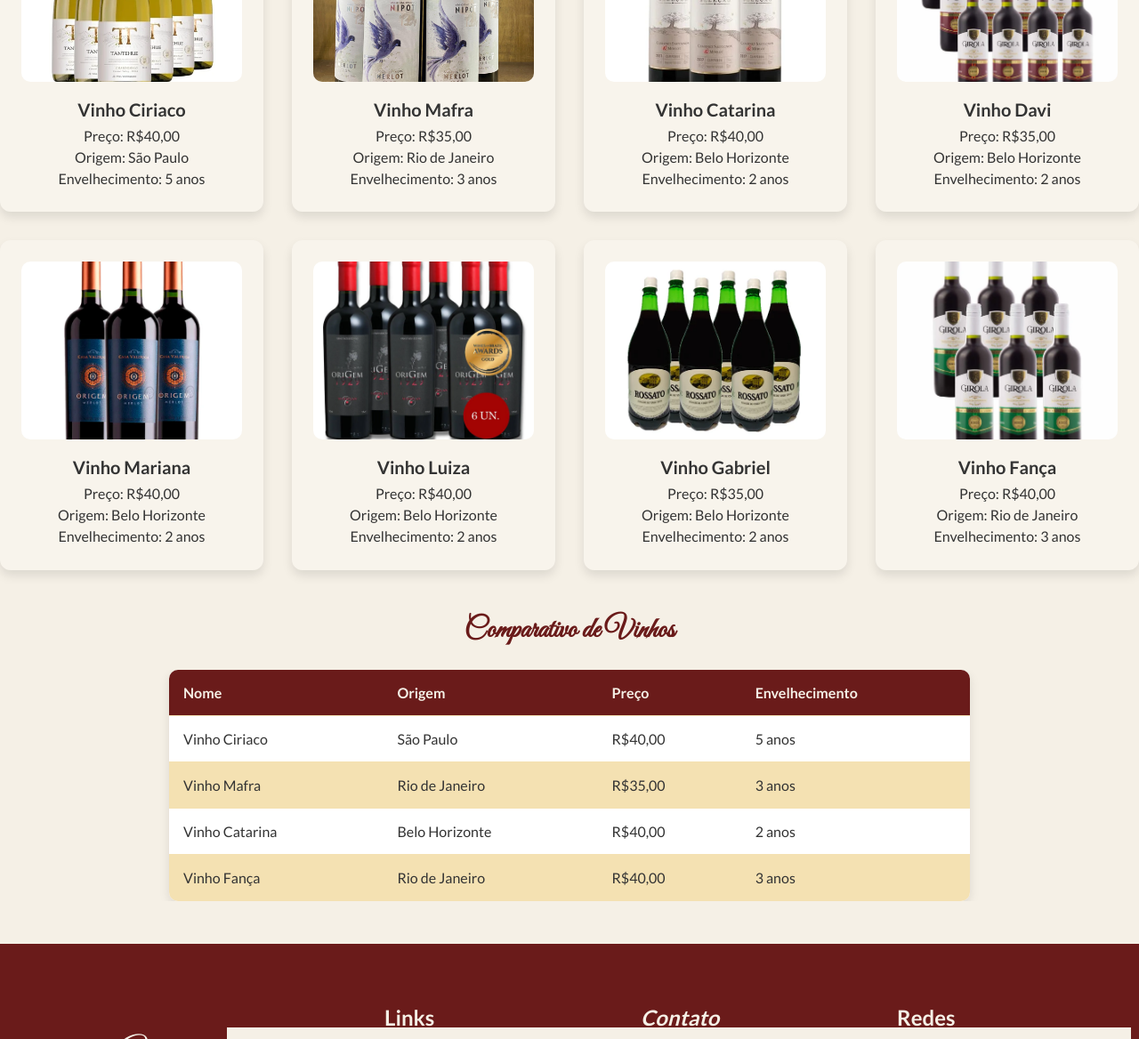
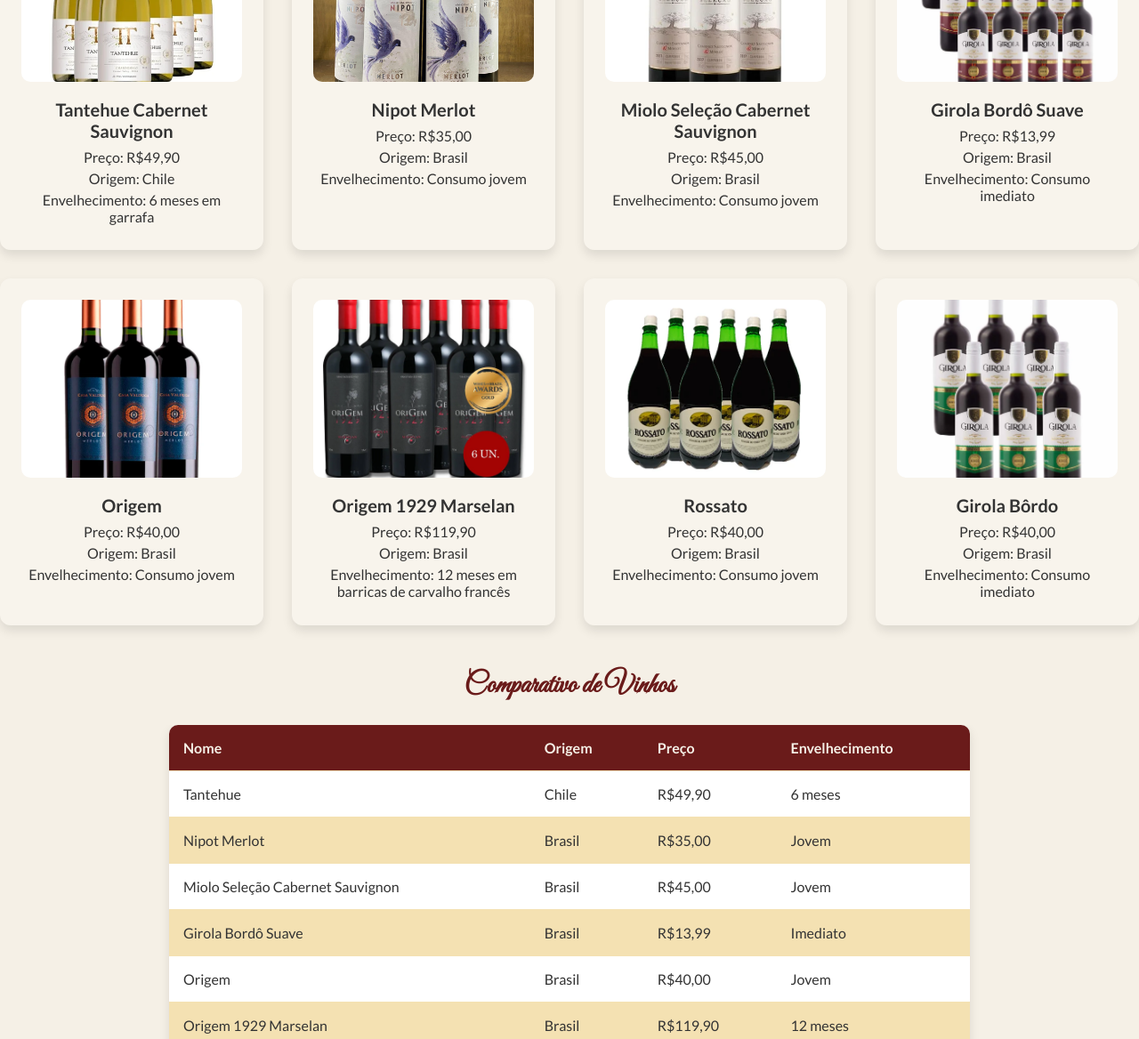
Before and after one commit to DaviMunhoz1005/FRONTEND-CP, a plain HTML site: page src/pages/products.html in a window 1280 px wide. Shown: the part 370-1538 px from the top of the page at 89% size. Drawn offline with Linux system fonts and the light colour scheme.

```diff
--- a/src/pages/products.html
+++ b/src/pages/products.html
@@ -32,75 +32,75 @@
             <div class="vinhos-cards">
                 <article class="vinho-card">
                     <figure class="vinho-img">
-                        <img src="../assets/imgs/webp/vinho1.webp" alt="Imagem do Vinho Ciriaco">
-                        <figcaption>Vinho Ciriaco</figcaption>
+                        <img src="../assets/imgs/webp/vinho1.webp" alt="Imagem do Tantehue">
+                        <figcaption>Tantehue Cabernet Sauvignon</figcaption>
                     </figure>
-                    <p>Preço: R$40,00</p>
-                    <p>Origem: São Paulo</p>
-                    <p>Envelhecimento: 5 anos</p>
+                    <p>Preço: R$49,90</p>
+                    <p>Origem: Chile</p>
+                    <p>Envelhecimento: 6 meses em garrafa</p>
                 </article>
                 <article class="vinho-card">
                     <figure class="vinho-img">
-                        <img src="../assets/imgs/jpeg/vinho2.jpeg" alt="Imagem do Vinho Mafra">
-                        <figcaption>Vinho Mafra</figcaption>
+                        <img src="../assets/imgs/jpeg/vinho2.jpeg" alt="Imagem do Nipot Merlot">
+                        <figcaption>Nipot Merlot</figcaption>
                     </figure>
                     <p>Preço: R$35,00</p>
-                    <p>Origem: Rio de Janeiro</p>
-                    <p>Envelhecimento: 3 anos</p>
+                    <p>Origem: Brasil</p>
+                    <p>Envelhecimento: Consumo jovem</p>
                 </article>
                 <article class="vinho-card">
                     <figure class="vinho-img">
-                        <img src="../assets/imgs/webp/vinho3.webp" alt="Imagem do Vinho Catarina">
-                        <figcaption>Vinho Catarina</figcaption>
+                        <img src="../assets/imgs/webp/vinho3.webp" alt="Imagem do Miolo">
+                        <figcaption>Miolo Seleção Cabernet Sauvignon</figcaption>
                     </figure>
-                    <p>Preço: R$40,00</p>
-                    <p>Origem: Belo Horizonte</p>
-                    <p>Envelhecimento: 2 anos</p>
+                    <p>Preço: R$45,00</p>
+                    <p>Origem: Brasil</p>
+                    <p>Envelhecimento: Consumo jovem</p>
                 </article>
                 <article class="vinho-card">
                     <figure class="vinho-img">
-                        <img src="../assets/imgs/webp/vinho4.webp" alt="Imagem do Vinho Davi">
-                        <figcaption>Vinho Davi</figcaption>
+                        <img src="../assets/imgs/webp/vinho4.webp" alt="Imagem do Girola">
+                        <figcaption>Girola Bordô Suave</figcaption>
                     </figure>
-                    <p>Preço: R$35,00</p>
-                    <p>Origem: Belo Horizonte</p>
-                    <p>Envelhecimento: 2 anos</p>
+                    <p>Preço: R$13,99</p>
+                    <p>Origem: Brasil</p>
+                    <p>Envelhecimento: Consumo imediato</p>
                 </article>
                 <article class="vinho-card">
                     <figure class="vinho-img">
-                        <img src="../assets/imgs/webp/vinho5.webp" alt="Imagem do Vinho Mariana">
-                        <figcaption>Vinho Mariana</figcaption>
+                        <img src="../assets/imgs/webp/vinho5.webp" alt="Imagem do Origem">
+                        <figcaption>Origem</figcaption>
                     </figure>
                     <p>Preço: R$40,00</p>
-                    <p>Origem: Belo Horizonte</p>
-                    <p>Envelhecimento: 2 anos</p>
+                    <p>Origem: Brasil</p>
+                    <p>Envelhecimento: Consumo jovem</p>
                 </article>
                 <article class="vinho-card">
                     <figure class="vinho-img">
-                        <img src="../assets/imgs/webp/vinho6.webp" alt="Imagem do Vinho Luiza">
-                        <figcaption>Vinho Luiza</figcaption>
+                        <img src="../assets/imgs/webp/vinho6.webp" alt="Imagem do Origem 1929">
+                        <figcaption>Origem 1929 Marselan</figcaption>
                     </figure>
-                    <p>Preço: R$40,00</p>
-                    <p>Origem: Belo Horizonte</p>
-                    <p>Envelhecimento: 2 anos</p>
+                    <p>Preço: R$119,90</p>
+                    <p>Origem: Brasil</p>
+                    <p>Envelhecimento: 12 meses em barricas de carvalho francês</p>
                 </article>
                 <article class="vinho-card">
                     <figure class="vinho-img">
-                        <img src="../assets/imgs/webp/vinho7.webp" alt="Imagem do Vinho Gabriel">
-                        <figcaption>Vinho Gabriel</figcaption>
+                        <img src="../assets/imgs/webp/vinho7.webp" alt="Imagem do Rossato">
+                        <figcaption>Rossato</figcaption>
                     </figure>
-                    <p>Preço: R$35,00</p>
-                    <p>Origem: Belo Horizonte</p>
-                    <p>Envelhecimento: 2 anos</p>
+                    <p>Preço: R$40,00</p>
+                    <p>Origem: Brasil</p>
+                    <p>Envelhecimento: Consumo jovem</p>
                 </article>
                 <article class="vinho-card">
                     <figure class="vinho-img">
-                        <img src="../assets/imgs/webp/vinho8.webp" alt="Imagem do Vinho Fança">
-                        <figcaption>Vinho Fança</figcaption>
+                        <img src="../assets/imgs/webp/vinho8.webp" alt="Imagem do Girola Bôrdo">
+                        <figcaption>Girola Bôrdo</figcaption>
                     </figure>
                     <p>Preço: R$40,00</p>
-                    <p>Origem: Rio de Janeiro</p>
-                    <p>Envelhecimento: 3 anos</p>
+                    <p>Origem: Brasil</p>
+                    <p>Envelhecimento: Consumo imediato</p>
                 </article>
             </div>
         </section>
@@ -119,28 +119,52 @@
                     </thead>
                     <tbody>
                         <tr>
-                            <td>Vinho Ciriaco</td>
-                            <td>São Paulo</td>
-                            <td>R$40,00</td>
-                            <td>5 anos</td>
+                            <td>Tantehue</td>
+                            <td>Chile</td>
+                            <td>R$49,90</td>
+                            <td>6 meses</td>
                         </tr>
                         <tr>
-                            <td>Vinho Mafra</td>
-                            <td>Rio de Janeiro</td>
+                            <td>Nipot Merlot</td>
+                            <td>Brasil</td>
                             <td>R$35,00</td>
-                            <td>3 anos</td>
+                            <td>Jovem</td>
                         </tr>
                         <tr>
-                            <td>Vinho Catarina</td>
-                            <td>Belo Horizonte</td>
-                            <td>R$40,00</td>
-                            <td>2 anos</td>
+                            <td>Miolo Seleção Cabernet Sauvignon</td>
+                            <td>Brasil</td>
+                            <td>R$45,00</td>
+                            <td>Jovem</td>
                         </tr>
                         <tr>
-                            <td>Vinho Fança</td>
-                            <td>Rio de Janeiro</td>
+                            <td>Girola Bordô Suave</td>
+                            <td>Brasil</td>
+                            <td>R$13,99</td>
+                            <td>Imediato</td>
+                        </tr>
+                        <tr>
+                            <td>Origem</td>
+                            <td>Brasil</td>
                             <td>R$40,00</td>
-                            <td>3 anos</td>
+                            <td>Jovem</td>
+                        </tr>
+                        <tr>
+                            <td>Origem 1929 Marselan</td>
+                            <td>Brasil</td>
+                            <td>R$119,90</td>
+                            <td>12 meses</td>
+                        </tr>
+                        <tr>
+                            <td>Rossato</td>
+                            <td>Brasil</td>
+                            <td>R$40,00</td>
+                            <td>Jovem</td>
+                        </tr>
+                        <tr>
+                            <td>Girola Bôrdo</td>
+                            <td>Brasil</td>
+                            <td>R$40,00</td>
+                            <td>Imediato</td>
                         </tr>
                     </tbody>
                 </table>
```
Also changed, not shown: src/assets/styles/contact.css (+22 -0 lines), src/js/contactForm.js (+18 -2 lines), src/pages/contact.html (+10 -2 lines).
